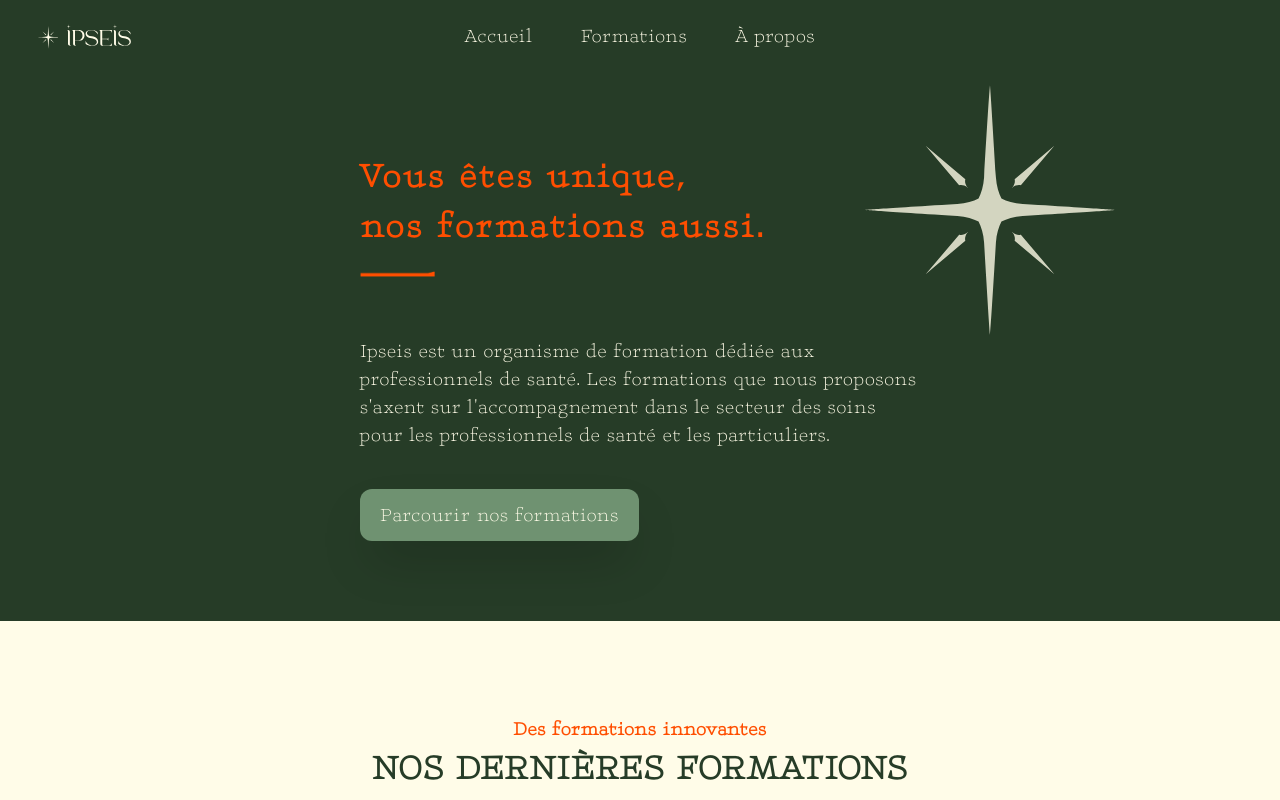
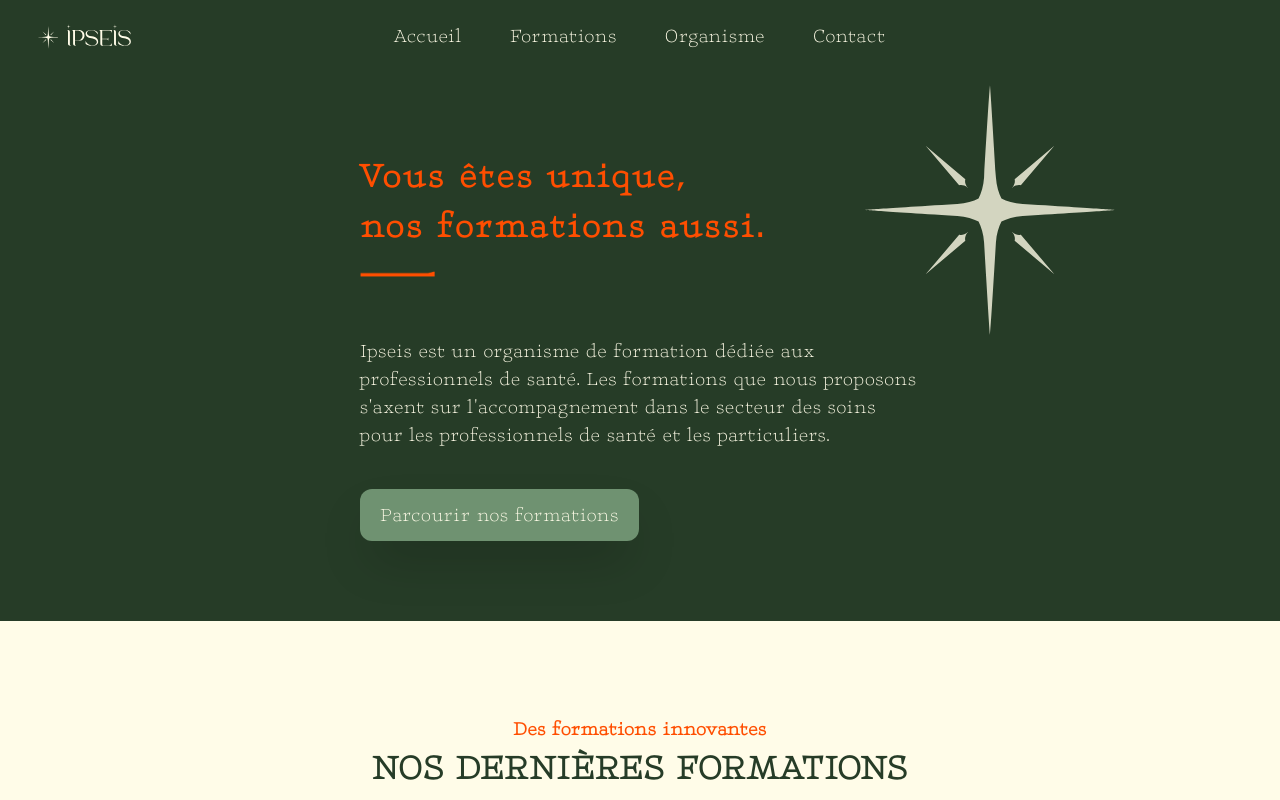
Before and after one commit to Jyok1m/ipseis, a Next.js app: page / in a window 1280 px wide. Shown: the top 800 px of the page. Built offline with nearby package versions, Linux system fonts and the light colour scheme.

Commit message:
Modifier le nom de la navigation "À propos" en "Organisme" et ajouter un lien "Contact" dans l'en-tête

```diff
--- a/src/components/global/Header.tsx
+++ b/src/components/global/Header.tsx
@@ -7,7 +7,8 @@ import Link from "next/link";
 const navigation = [
 	{ name: "Accueil", href: "/" },
 	{ name: "Formations", href: "/formations" },
-	{ name: "À propos", href: "/a-propos" },
+	{ name: "Organisme", href: "/a-propos" },
+	{ name: "Contact", href: "/contact" },
 ];
 
 const Header = () => {
```
